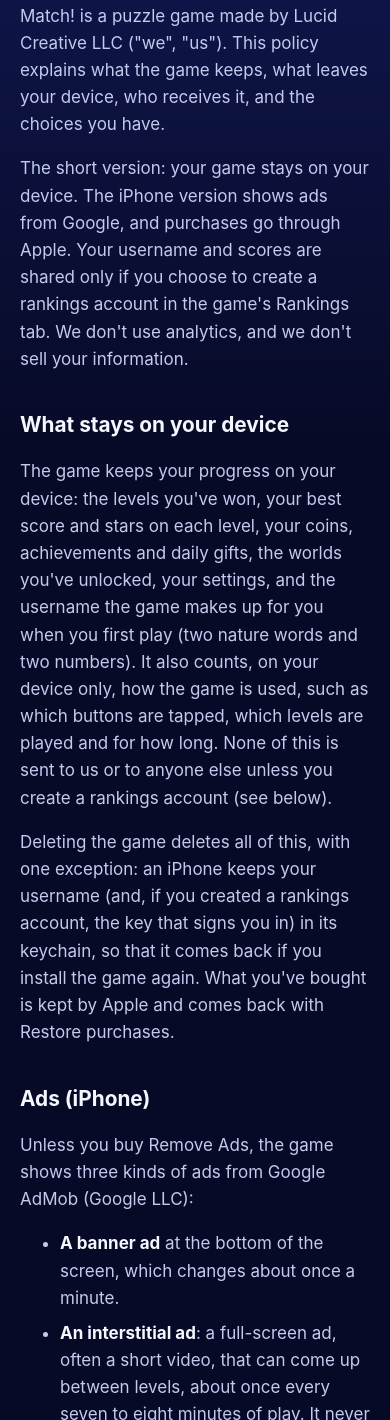
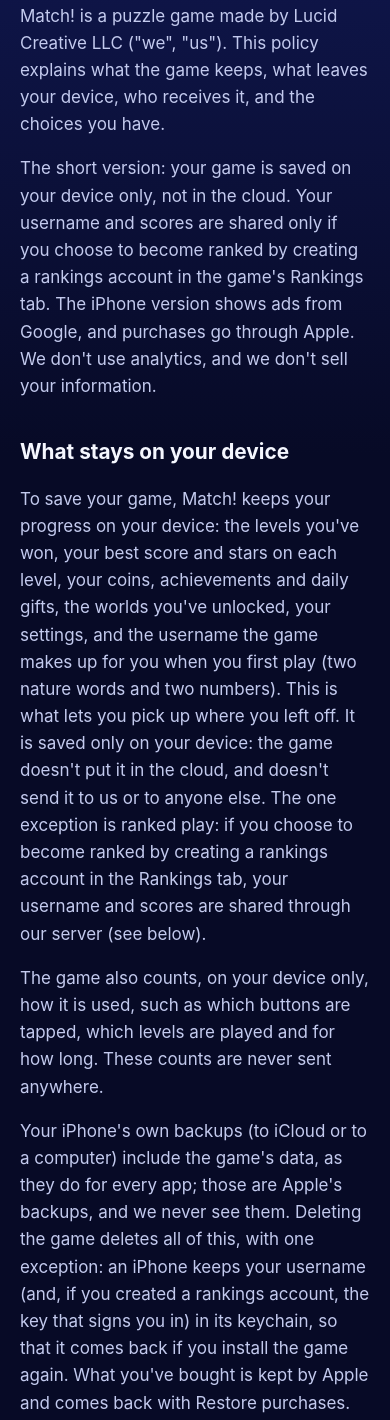
Before and after one commit to riverschmidteder/lucidcreative-site, a plain HTML site: page privacy.html in a window 390 px wide. Shown: the part 245-1665 px from the top of the page. Drawn offline with Linux system fonts and the light colour scheme.

Commit message:
Privacy policy: progress is saved on the device only, not in the cloud
River's wording: the progress is kept to save the game, on the device
only; it leaves the device only for ranked play, by choice. Notes that the
iPhone's own backups include app data, as for every app. Support page too.

Co-Authored-By: Claude Sonnet 5.5 <noreply@anthropic.com>

```diff
--- a/privacy.html
+++ b/privacy.html
@@ -30,11 +30,12 @@
 <p class="meta">Effective November 25, 2026</p>
 
 <p>Match! is a puzzle game made by Lucid Creative LLC ("we", "us"). This policy explains what the game keeps, what leaves your device, who receives it, and the choices you have.</p>
-<p>The short version: your game stays on your device. The iPhone version shows ads from Google, and purchases go through Apple. Your username and scores are shared only if you choose to create a rankings account in the game's Rankings tab. We don't use analytics, and we don't sell your information.</p>
+<p>The short version: your game is saved on your device only, not in the cloud. Your username and scores are shared only if you choose to become ranked by creating a rankings account in the game's Rankings tab. The iPhone version shows ads from Google, and purchases go through Apple. We don't use analytics, and we don't sell your information.</p>
 
 <h2>What stays on your device</h2>
-<p>The game keeps your progress on your device: the levels you've won, your best score and stars on each level, your coins, achievements and daily gifts, the worlds you've unlocked, your settings, and the username the game makes up for you when you first play (two nature words and two numbers). It also counts, on your device only, how the game is used, such as which buttons are tapped, which levels are played and for how long. None of this is sent to us or to anyone else unless you create a rankings account (see below).</p>
-<p>Deleting the game deletes all of this, with one exception: an iPhone keeps your username (and, if you created a rankings account, the key that signs you in) in its keychain, so that it comes back if you install the game again. What you've bought is kept by Apple and comes back with Restore purchases.</p>
+<p>To save your game, Match! keeps your progress on your device: the levels you've won, your best score and stars on each level, your coins, achievements and daily gifts, the worlds you've unlocked, your settings, and the username the game makes up for you when you first play (two nature words and two numbers). This is what lets you pick up where you left off. It is saved only on your device: the game doesn't put it in the cloud, and doesn't send it to us or to anyone else. The one exception is ranked play: if you choose to become ranked by creating a rankings account in the Rankings tab, your username and scores are shared through our server (see below).</p>
+<p>The game also counts, on your device only, how it is used, such as which buttons are tapped, which levels are played and for how long. These counts are never sent anywhere.</p>
+<p>Your iPhone's own backups (to iCloud or to a computer) include the game's data, as they do for every app; those are Apple's backups, and we never see them. Deleting the game deletes all of this, with one exception: an iPhone keeps your username (and, if you created a rankings account, the key that signs you in) in its keychain, so that it comes back if you install the game again. What you've bought is kept by Apple and comes back with Restore purchases.</p>
 
 <h2>Ads (iPhone)</h2>
 <p>Unless you buy Remove Ads, the game shows three kinds of ads from Google AdMob (Google LLC):</p>
```
Also changed, not shown: support.html (+1 -1 lines).
